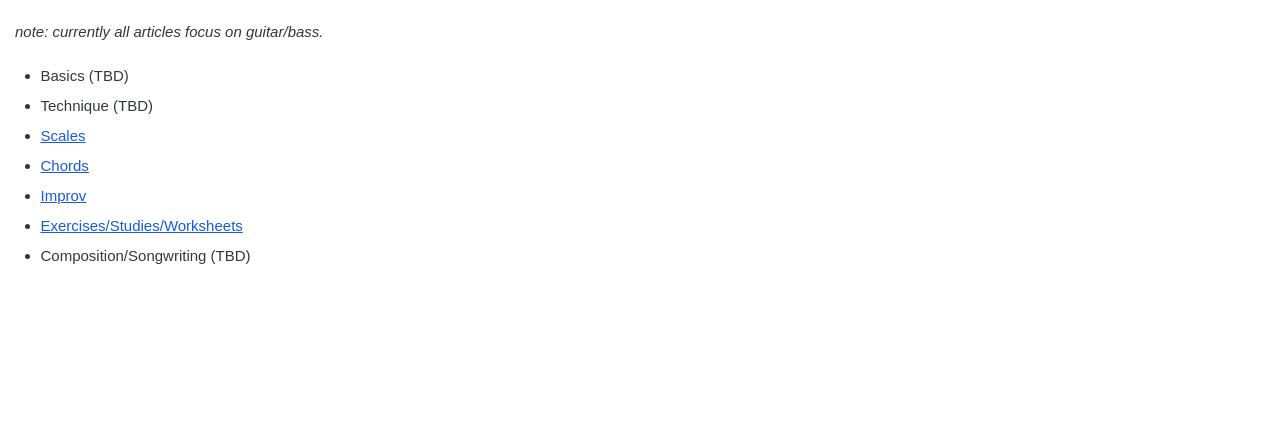
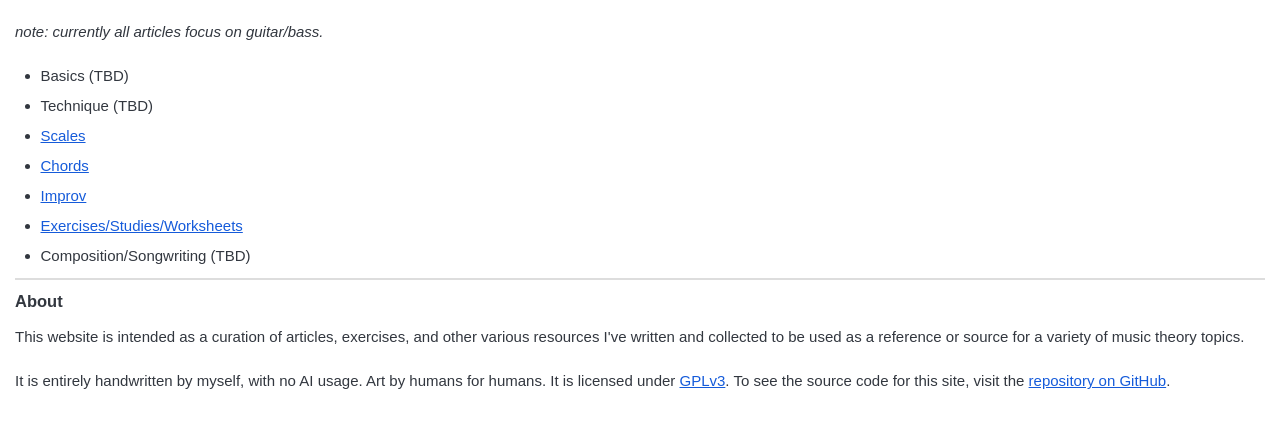
Before and after one commit to JLeachMusic/jleachmusic.github.io, a plain HTML site: page index.html in a window 1280 px wide. Shown: the part 94-522 px from the top of the page. Drawn offline with Linux system fonts and the light colour scheme.

Commit message:
updated home page

```diff
--- a/index.html
+++ b/index.html
@@ -27,6 +27,12 @@
 			<li>Composition/Songwriting (TBD)</li>
 			</ul>
 
+            <hr/>
+
+            <h3>About</h3>
+            <p>This website is intended as a curation of articles, exercises, and other various resources I've written and collected to be used as a reference or source for a variety of music theory topics.</p>
+            <p>It is entirely handwritten by myself, with no AI usage. Art by humans for humans. It is licensed under <a href="https://www.gnu.org/licenses/gpl-3.0.html">GPLv3</a>. To see the source code for this site, visit the <a href="https://github.com/JLeachMusic/jleachmusic.github.io">repository on GitHub</a>.</p>
+
         </div>
     </div>
 
```
